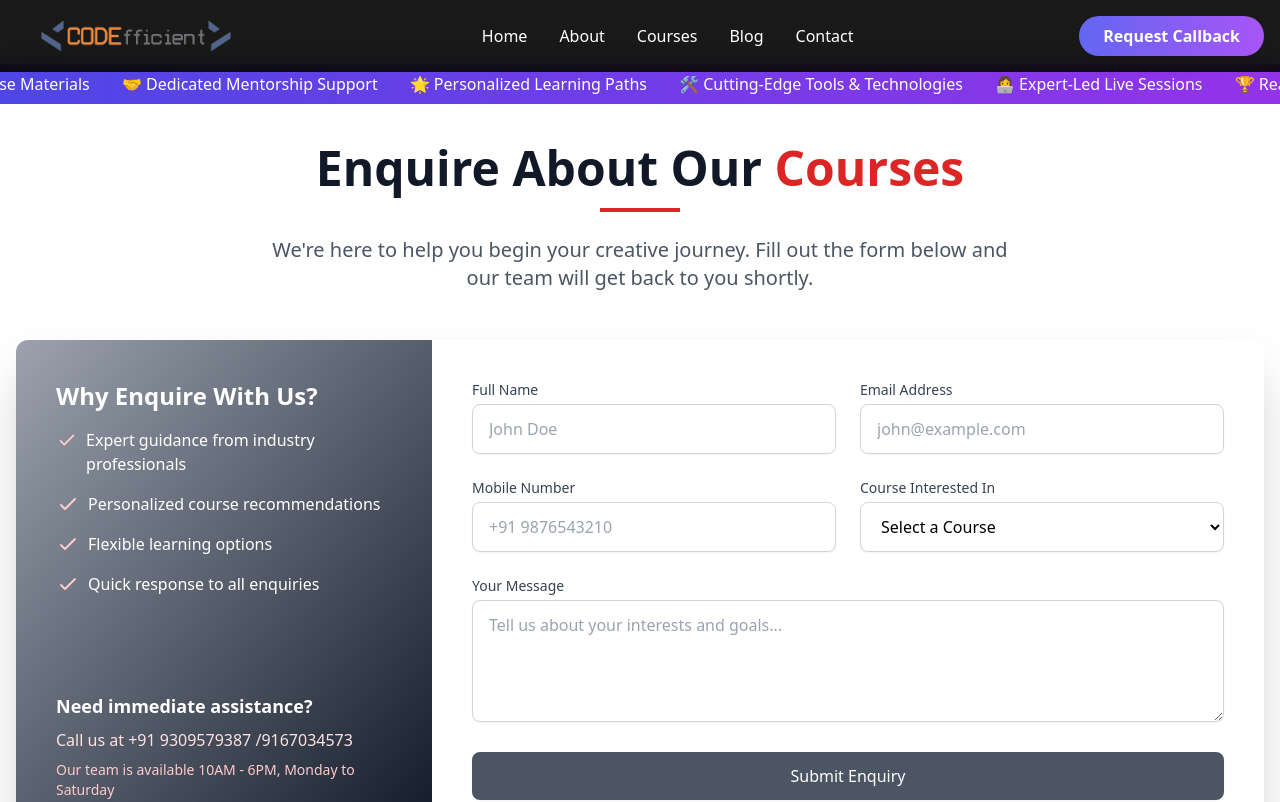
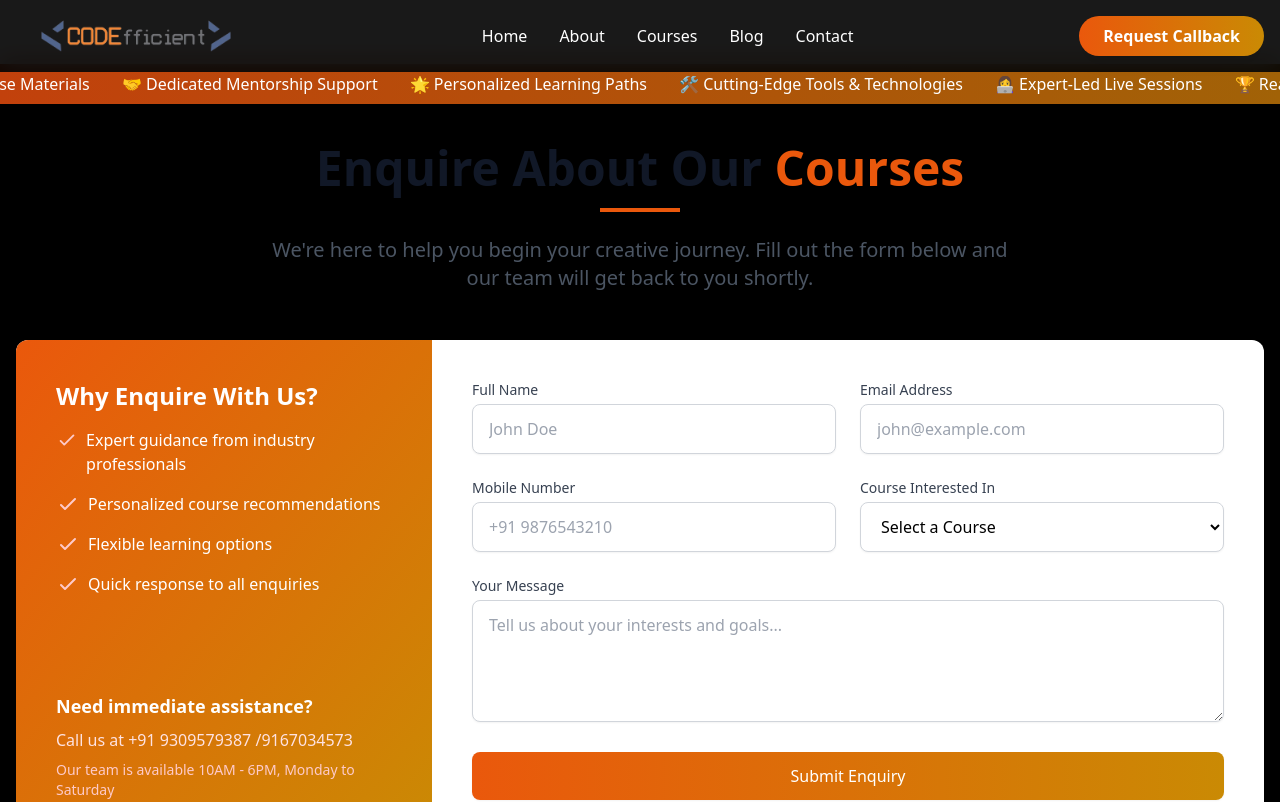
Before and after one commit to webcultivate01-tv/codefficient, a React (Vite) app in the folder frontend/: page /contact in a window 1280 px wide. Shown: the top 802 px of the page. Built offline with nearby package versions, Linux system fonts and the light colour scheme.

Commit message:
code updated with theme color orange

```diff
--- a/frontend/src/components/EducationalContactPage.jsx
+++ b/frontend/src/components/EducationalContactPage.jsx
@@ -6,9 +6,9 @@ export default function EducationalContactPage() {
       {/* Header Section */}
       <div className="text-center mb-12">
         <h1 className="text-4xl md:text-5xl font-bold text-gray-900 mb-4">
-          Enquire About Our <span className="text-red-600">Courses</span>
+          Enquire About Our <span className="text-orange-600">Courses</span>
         </h1>
-        <div className="w-20 h-1 bg-red-600 mx-auto mb-6"></div>
+        <div className="w-20 h-1 bg-orange-600 mx-auto mb-6"></div>
         <p className="text-xl text-gray-600 max-w-3xl mx-auto">
           We're here to help you begin your creative journey. Fill out the form below and our team will get back to you shortly.
         </p>
@@ -22,7 +22,7 @@ export default function EducationalContactPage() {
         className="bg-white rounded-xl shadow-2xl overflow-hidden md:flex"
       >
         {/* Left Side */}
-        <div className="md:w-1/3 bg-gradient-to-br from-gray-400 to-gray-900 p-10 text-white flex flex-col justify-between">
+        <div className="md:w-1/3 bg-gradient-to-br from-orange-600 to-yellow-600 p-10 text-white flex flex-col justify-between">
           <div>
             <h2 className="text-2xl font-bold mb-4">Why Enquire With Us?</h2>
             <ul className="space-y-4">
@@ -128,7 +128,7 @@ export default function EducationalContactPage() {
             <div>
               <button
                 type="submit"
-                className="w-full py-3 px-6 bg-gray-600 text-white font-medium rounded-lg shadow-sm hover:bg-gray-900 transition duration-300"
+                className="w-full py-3 px-6 bg-gradient-to-r from-orange-600 to-yellow-600  text-white font-medium rounded-lg shadow-sm hover:bg-gray-900 transition duration-300"
               >
                 Submit Enquiry
               </button>
--- a/frontend/src/components/Home/Hero.jsx
+++ b/frontend/src/components/Home/Hero.jsx
@@ -31,7 +31,7 @@ const Hero = () => {
           <div className="mt-12 grid grid-cols-1 gap-8 sm:grid-cols-2 sm:gap-0 sm:gap-x-4">
             <a
               href="https://example.com/new-feature"
-              className="flex flex-row items-center justify-center gap-x-2 rounded-lg text-white px-10 py-3 bg-teal-500 hover:bg-teal-600 transition"
+              className="flex flex-row items-center justify-center gap-x-2 rounded-lg text-white px-10 py-3 border border-orange-500 px-10 py-3 text-white hover:bg-gradient-to-r from-orange-600 to-yellow-600 transition"
             >
               <svg
                 className="h-[30px] text-white"
@@ -53,7 +53,7 @@ const Hero = () => {
             </a>
             <a
               href="#demo"
-              className="flex flex-row items-center justify-center gap-x-2 rounded-lg border border-teal-500 px-10 py-3 text-teal-500 hover:bg-teal-100 transition"
+              className="flex flex-row items-center justify-center gap-x-2 rounded-lg border border-orange-500 px-10 py-3 text-white hover:bg-gradient-to-r from-orange-600 to-yellow-600 transition"
             >
               Learn More →
             </a>
--- a/frontend/src/components/Navbar/Highlights.jsx
+++ b/frontend/src/components/Navbar/Highlights.jsx
@@ -16,7 +16,7 @@ export default function Highlights() {
   const allItems = [...items, ...items, ...items];
 
   return (
-    <div className="fixed top-16 left-0 w-full bg-gradient-to-r from-indigo-600 to-purple-600 text-white py-2 overflow-hidden z-40">
+    <div className="fixed top-16 left-0 w-full bg-gradient-to-r from-orange-700 to-yellow-700 text-white py-2 overflow-hidden z-40">
       <div className="flex animate-marquee whitespace-nowrap">
         {allItems.map((item, index) => (
           <span key={index} className="mx-4">
--- a/frontend/src/components/Navbar/Navbar.jsx
+++ b/frontend/src/components/Navbar/Navbar.jsx
@@ -48,8 +48,11 @@ export default function Navbar() {
               onClick={() => setModalOpen(true)}
               aria-haspopup="dialog"
               aria-expanded={modalOpen}
-              className="hidden md:inline-flex items-center px-6 py-2 rounded-full bg-gradient-to-r from-indigo-500 to-purple-500 text-white font-semibold shadow-lg transform transition-all duration-200 hover:scale-105 hover:shadow-xl hover:from-indigo-600 hover:to-purple-600"
+              // className="hidden md:inline-flex items-center px-6 py-2 rounded-full bg-gradient-to-r from-indigo-500 to-purple-500 text-white font-semibold shadow-lg transform transition-all duration-200 hover:scale-105 hover:shadow-xl hover:from-indigo-600 hover:to-purple-600"
+              className="hidden md:inline-flex items-center px-6 py-2 rounded-full bg-gradient-to-r from-orange-600 to-yellow-600 hover:shadow-lg focus:ring-4 focus:ring-orange-30000 text-white font-semibold shadow-lg transform transition-all duration-200 hover:scale-105 hover:shadow-xl "
+
             >
+
               Request Callback
             </button>
 
--- a/frontend/src/pages/Contact.jsx
+++ b/frontend/src/pages/Contact.jsx
@@ -3,7 +3,7 @@ import AnimatedCards from "../components/AnimatedCards";
 
 export default function Contact() {
   return (
-    <div>
+    <div className="bg-black">
       <EducationalContactPage />
       <AnimatedCards/>
     </div>
```
